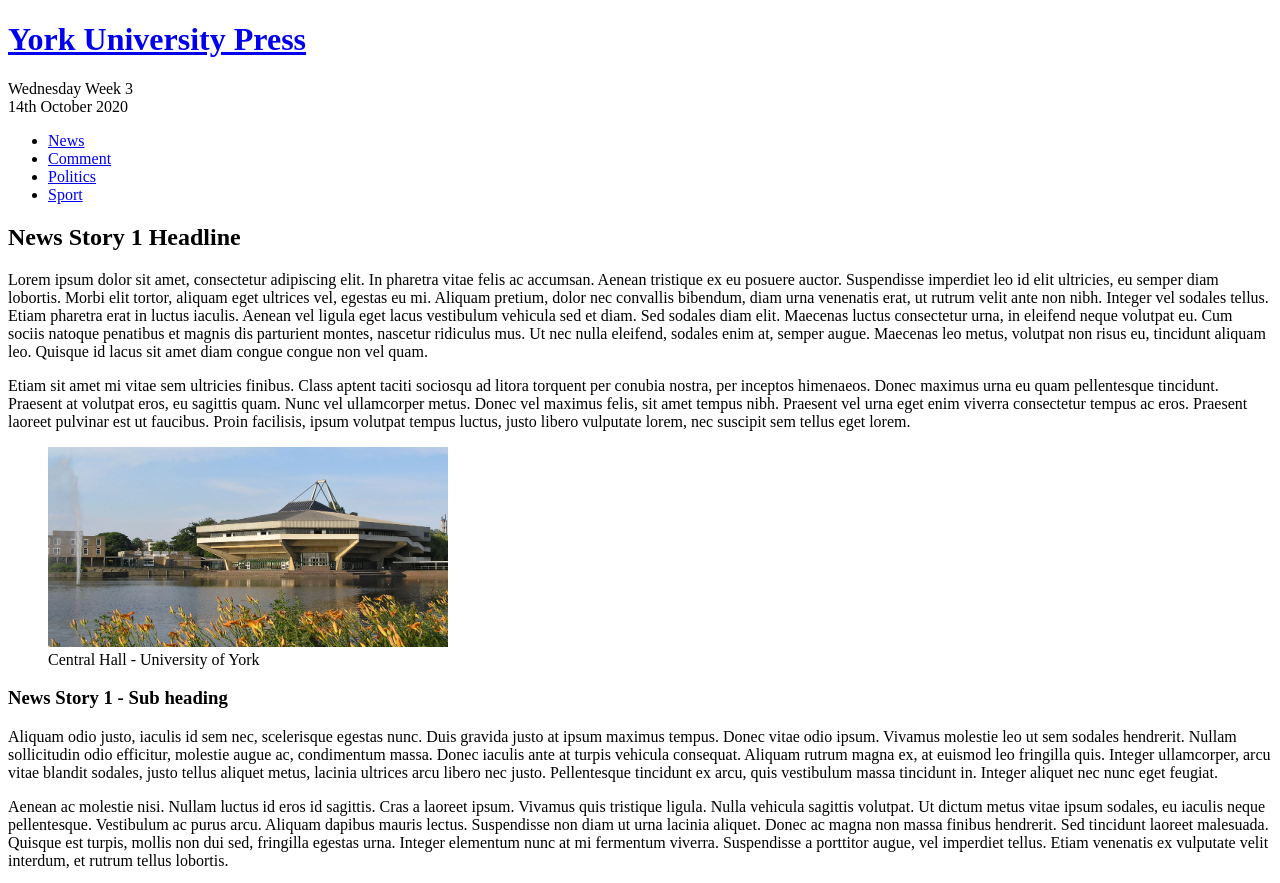
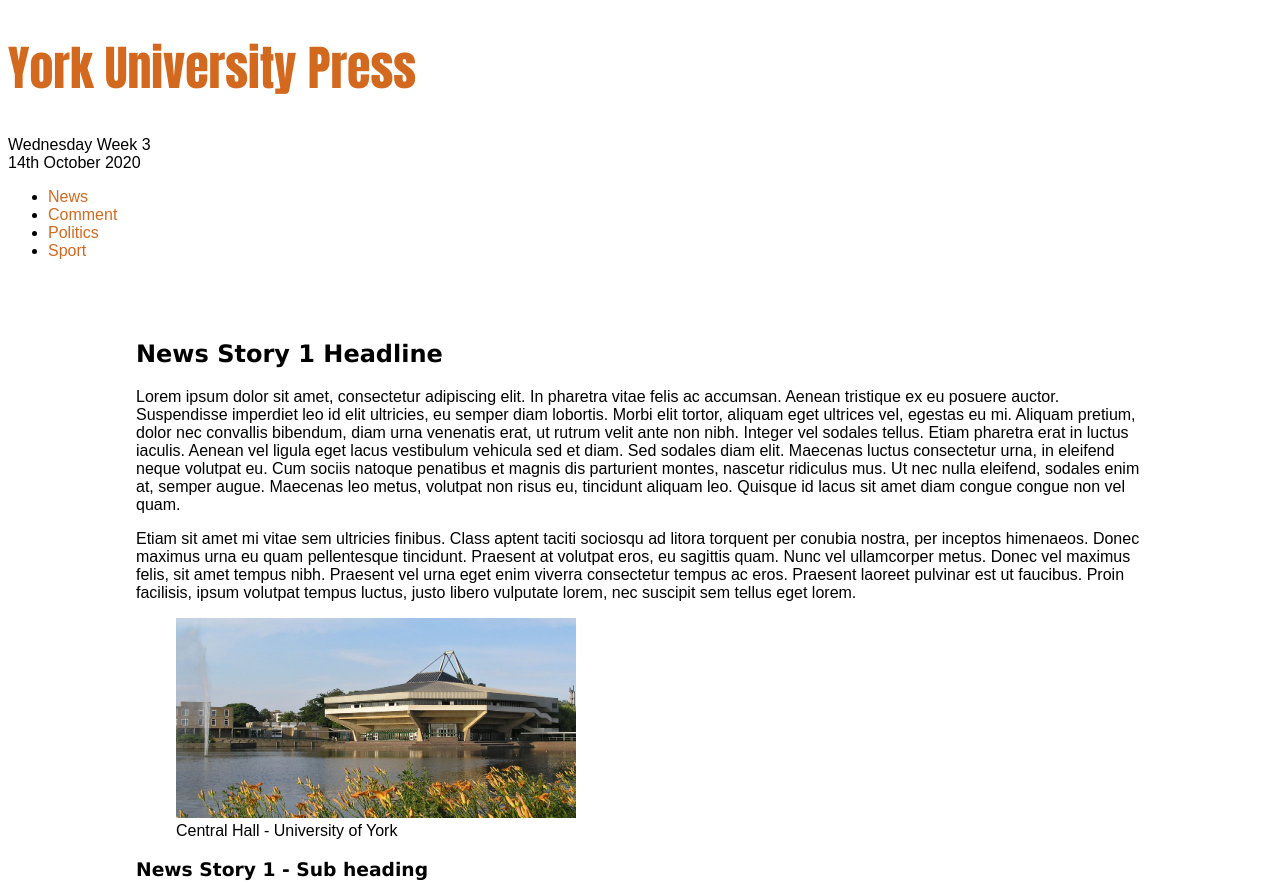
Before and after one commit to claireportfolio/wadd-wk2p2, a plain HTML site: page W2 Practical 2 starter code/index.html in a window 1280 px wide. Shown: the top 883 px of the page. Drawn offline with Linux system fonts and the light colour scheme.

Commit message:
Continue from Section 2.1

```diff
--- a/W2 Practical 2 starter code/index.html
+++ b/W2 Practical 2 starter code/index.html
@@ -4,6 +4,7 @@
         <meta charset="UTF-8" >
         <title>York University Press</title>
         <!--Link your stylesheet here-->
+        <link rel="stylesheet" href="styles.css">
     </head>
     <body>
         <div id="content-area">
@@ -19,6 +20,7 @@
                 </ul>
             </nav>
             <main>
+                <div id="only-content">
                     <article id="main-story">
                         <h2 id="page-headline">News Story 1 Headline</h2>
                         <p>Lorem ipsum dolor sit amet, consectetur adipiscing elit. In pharetra vitae felis ac accumsan. Aenean tristique ex eu posuere auctor. Suspendisse imperdiet leo id elit ultricies, eu semper diam lobortis. Morbi elit tortor, aliquam eget ultrices vel, egestas eu mi. Aliquam pretium, dolor nec convallis bibendum, diam urna venenatis erat, ut rutrum velit ante non nibh. Integer vel sodales tellus. Etiam pharetra erat in luctus iaculis. Aenean vel ligula eget lacus vestibulum vehicula sed et diam. Sed sodales diam elit. Maecenas luctus consectetur urna, in eleifend neque volutpat eu. Cum sociis natoque penatibus et magnis dis parturient montes, nascetur ridiculus mus. Ut nec nulla eleifend, sodales enim at, semper augue. Maecenas leo metus, volutpat non risus eu, tincidunt aliquam leo. Quisque id lacus sit amet diam congue congue non vel quam.</p>
@@ -56,6 +58,7 @@
                             <p class="caption"><a href="#">News Story 4 Headline</a></p>
                         </div>
                     </section>
+                </div>
             </main>
 
             <aside>
--- /dev/null
+++ b/W2 Practical 2 starter code/styles.css
@@ -0,0 +1,26 @@
+body {
+    font-family: sans-serif;
+}
+
+h1, h2, h3 {
+    font-family: 'Lucida Sans';
+}
+
+h1 {
+    font-size: 2em;
+}
+
+#page-title {
+    font-size: 3em;
+    font-family: Impact;
+}
+
+a {
+    color:chocolate;
+    text-decoration: none;
+}
+
+div #only-content {
+    background-color: white;
+    margin: 10vh 10vw;
+}
```
Lines whose indentation alone changed are shown as unchanged.
